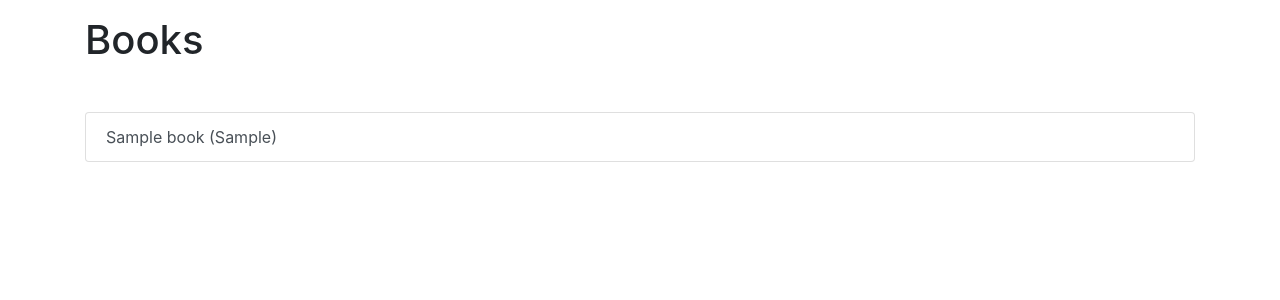
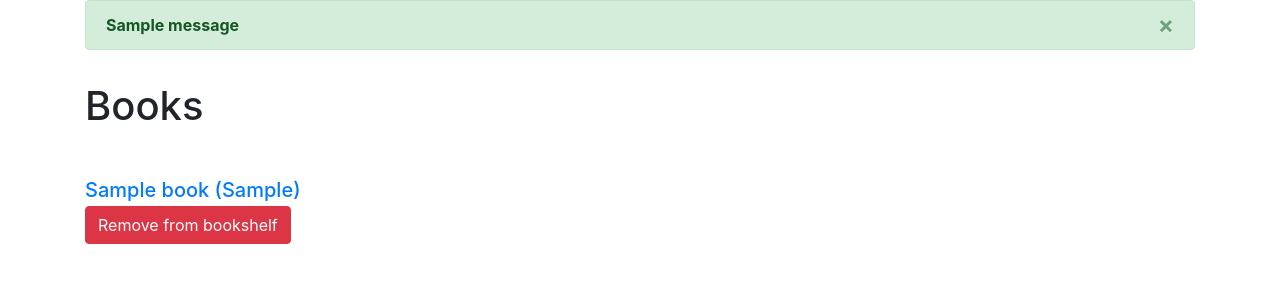
Before and after one commit to qwanysh/attractor_final_exam, a Django app: page /books/ in a window 1280 px wide. Shown: the part 56-356 px from the top of the page. Run offline with Django 3.2, Linux system fonts and the light colour scheme; a user stored in the database is signed in; tables that the repository leaves empty hold one stand-in row (values such as "Sample post"); one stand-in notice (Sample message) is shown; some libraries are stand-ins or nearby versions.

Commit message:
Добавлены alert-ы

```diff
--- a/library/books/models.py
+++ b/library/books/models.py
@@ -41,7 +41,8 @@ class Book(models.Model):
     author = models.ForeignKey(
         'books.Author',
         on_delete=models.PROTECT,
-        verbose_name='Author'
+        verbose_name='Author',
+        related_name='books'
     )
     name = models.CharField(
         max_length=100,
--- a/library/books/views/book_views.py
+++ b/library/books/views/book_views.py
@@ -1,3 +1,4 @@
+from django.contrib import messages
 from django.shortcuts import get_object_or_404
 from django.urls import reverse
 from django.views.generic import ListView, DetailView, CreateView, DeleteView
@@ -9,6 +10,17 @@ from ..forms import BookCreateForm
 class BookListView(ListView):
     model = Book
     template_name = 'book/list.html'
+
+    def get_context_data(self, **kwargs):
+        if self.request.user.is_authenticated:
+            kwargs['user_added_books'] = self.get_user_added_books
+        return super().get_context_data(**kwargs)
+
+    def get_user_added_books(self):
+        books = []
+        for bookshelf in self.request.user.bookshelfs.all():
+            books.append(bookshelf.book)
+        return books
 
 
 class BookDetailView(DetailView):
@@ -30,6 +42,7 @@ class BookCreateView(CreateView):
         return super().form_valid(form)
 
     def get_success_url(self):
+        messages.add_message(self.request, messages.SUCCESS, 'Book has been added')
         return reverse('books:book_list')
 
 
@@ -38,4 +51,5 @@ class BookDeleteView(DeleteView):
     template_name = 'book/delete.html'
 
     def get_success_url(self):
+        messages.add_message(self.request, messages.SUCCESS, 'Book has been deleted')
         return reverse('books:book_list')
--- a/library/users/forms.py
+++ b/library/users/forms.py
@@ -58,7 +58,7 @@ class UserRegisterForm(forms.ModelForm):
         password = self.cleaned_data.get('password')
         password_confirm = self.cleaned_data.get('password_confirm')
         if password and password_confirm and password != password_confirm:
-            raise forms.ValidationError('Password are different')
+            raise forms.ValidationError('Passwords are different')
         return password_confirm
 
     def save(self, commit=True):
--- a/library/users/templates/base.html
+++ b/library/users/templates/base.html
@@ -12,6 +12,7 @@
 <body>
 {% include 'partials/_navbar.html' %}
 <div class="container">
+    {% include 'partials/_messages.html' %}
     <h1 class="pt-3 pb-3">{% block heading %}Library{% endblock %}</h1>
     <div class="btn-group mb-3" role="group" aria-label="Basic example">
         {% block controls %}{% endblock %}
--- a/library/users/templates/book/list.html
+++ b/library/users/templates/book/list.html
@@ -1,11 +1,30 @@
 {% extends 'base.html' %}
 {% block heading %}Books{% endblock %}
 {% block content %}
-<div class="list-group">
+<ul class="list-unstyled">
     {% for object in object_list %}
-    <a href="{% url 'books:book_detail' object.pk %}" class="list-group-item list-group-item-action">{{ object.name }} ({{ object.year_of_publish }})</a>
+    <li class="media mb-2">
+        <!--        <img src="..." class="mr-3" alt="...">-->
+        <div class="media-body">
+            <h5 class="mt-0 mb-1"><a href="{% url 'books:book_detail' object.pk %}">{{ object.name }} ({{ object.year_of_publish }})</a></h5>
+            <div class="bookshelf-controls" id="bookshelf_controls-{{ object.pk }}">
+                {% if user.is_authenticated %}
+                {% if object in user_added_books %}
+                <a href="#" class="btn btn-danger bookshelf_btn" data-book="{{ object.pk }}">Remove from bookshelf</a>
+                {% else %}
+                <a href="#" class="btn btn-dark bookshelf_btn" data-book="{{ object.pk }}">Add to bookshelf</a>
+                {% endif %}
+                {% endif %}
+            </div>
+        </div>
+    </li>
     {% empty %}
-    <a href="#" class="list-group-item list-group-item-action disabled" tabindex="-1" aria-disabled="true">No book here</a>
+    <li class="media">
+        <div class="media-body">
+            <h5 class="mt-0 mb-1">No books here</h5>
+        </div>
+    </li>
     {% endfor %}
-</div>
+</ul>
+{% include 'partials/js/add_to_bookshelf.html' %}
 {% endblock %}
--- /dev/null
+++ b/library/users/templates/partials/_messages.html
@@ -0,0 +1,8 @@
+{% for message in messages %}
+<div class="alert alert-success alert-dismissible fade show" role="alert">
+    <strong>{{ message }}</strong>
+    <button type="button" class="close" data-dismiss="alert" aria-label="Close">
+        <span aria-hidden="true">&times;</span>
+    </button>
+</div>
+{% endfor %}
--- a/library/users/templates/user/detail.html
+++ b/library/users/templates/user/detail.html
@@ -9,10 +9,10 @@
 <h2 class="mb-4">Added books</h2>
 <ul class="list-unstyled">
     {% for bookshelf in object.bookshelfs.all %}
-    <li class="media">
+    <li class="media mb-2">
         <!--        <img src="..." class="mr-3" alt="...">-->
         <div class="media-body">
-            <h5 class="mt-0 mb-1"><a href="{% url 'books:book_detail' bookshelf.book.pk %}">{{ bookshelf.book.name }}</a></h5>
+            <h5 class="mt-0 mb-1"><a href="{% url 'books:book_detail' bookshelf.book.pk %}">{{ bookshelf.book.name }} ({{ bookshelf.book.year_of_publish }})</a></h5>
             <div class="bookshelf-controls" id="bookshelf_controls-{{ bookshelf.book.pk }}">
                 {% if user.is_authenticated %}
                 {% if bookshelf in user.bookshelfs.all %}
--- a/library/users/views.py
+++ b/library/users/views.py
@@ -1,3 +1,4 @@
+from django.contrib import messages
 from django.contrib.auth import logout, authenticate, login
 from django.shortcuts import redirect, render
 from django.views import View
@@ -23,6 +24,7 @@ class UserListView(ListView):
 class UserLogoutView(View):
     def get(self, request, *args, **kwargs):
         logout(request)
+        messages.add_message(self.request, messages.SUCCESS, 'Good bye!')
         return redirect(request.META.get('HTTP_REFERER'))
 
 
@@ -42,6 +44,7 @@ class UserLoginView(View):
         user = authenticate(request, username=username, password=password)
         if user:
             login(request, user)
+            messages.add_message(self.request, messages.SUCCESS, f'Welcome back, {username}!')
             return redirect('books:book_list')
         else:
             context['has_error'] = True
@@ -61,6 +64,7 @@ class UserRegisterView(View):
         if form.is_valid():
             user = form.save()
             login(request, user)
+            messages.add_message(self.request, messages.SUCCESS, f'Welcome!')
             return redirect('books:book_list')
         else:
             context = {
```
Also changed, not shown: library/books/views/author_views.py (+14 -0 lines), library/users/templates/author/detail.html (+31 -4 lines).
